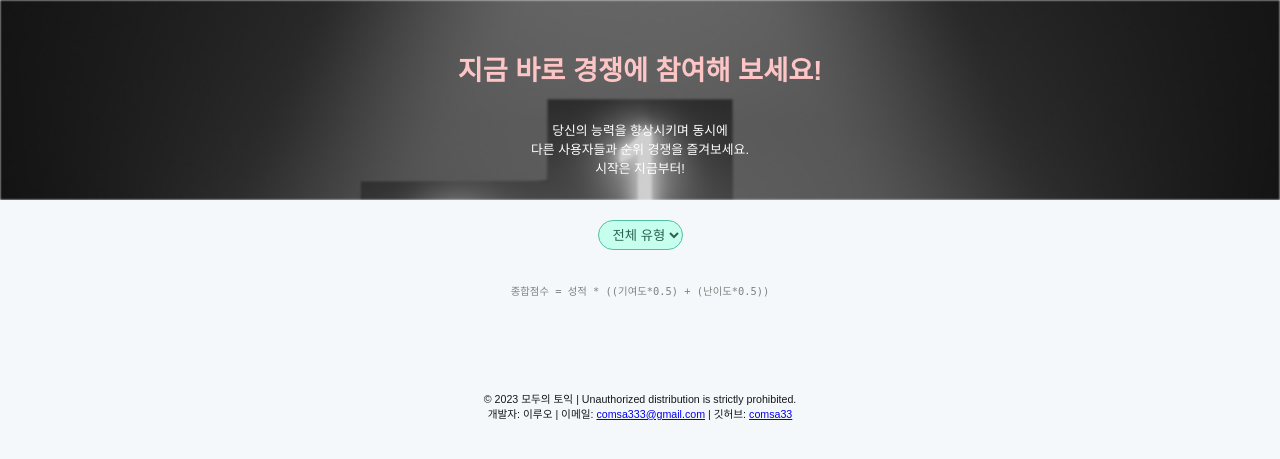
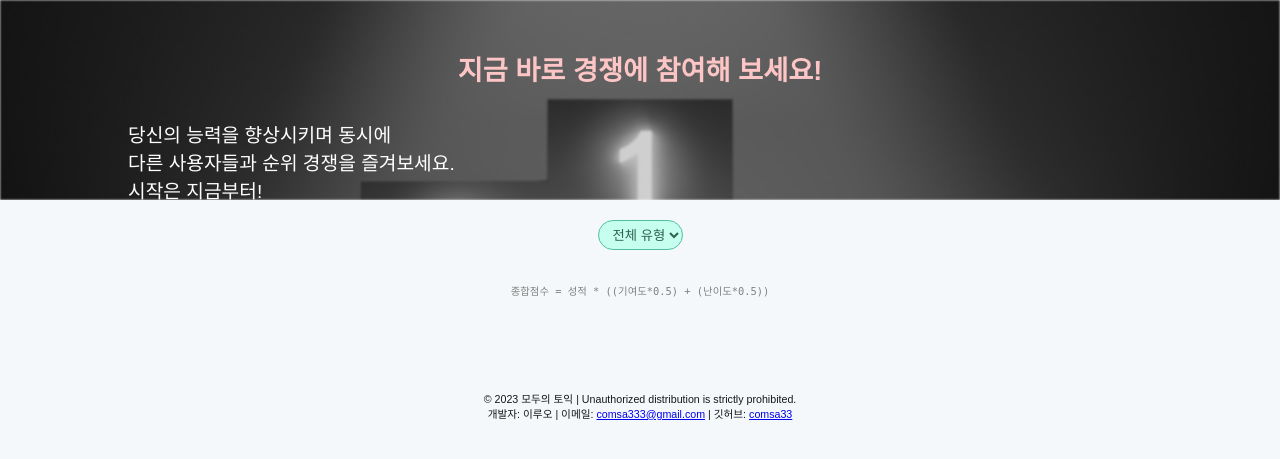
Before and after one commit to comsa33/toeic4all, a Flask app: page /rank in a window 1280 px wide. Shown: the part 70-529 px from the top of the page. Run offline with Flask 3, Linux system fonts and the light colour scheme; data that the repository does not hold is empty; some web fonts are replaced.

Commit message:
fix: mocktest, board, rank css

```diff
--- a/static/css/rank.css
+++ b/static/css/rank.css
@@ -33,12 +33,14 @@ body {
 }
 
 .my-img-text {
+    width: 80%;
+    margin: auto;
     position: relative;
     z-index: 1;
 }
 
 .h1-on-img {
-    text-align: center;
+    text-align: left;
     padding: 30px 0px 0px 0px;
     font-weight: bold;
     font-size: 1.7em;
@@ -46,10 +48,9 @@ body {
 }
 
 .p-on-img {
-    text-align: center;
-    padding: 0px 0px 150px 0px;
-    font-size: 0.8em;
-    font-weight: 300;
+    text-align: left;
+    font-size: 1.2em;
+    font-weight: 200;
     color: white;
 }
 
```
Also changed, not shown: static/css/board.css (+6 -4 lines), static/css/mock_test.css (+7 -5 lines).
